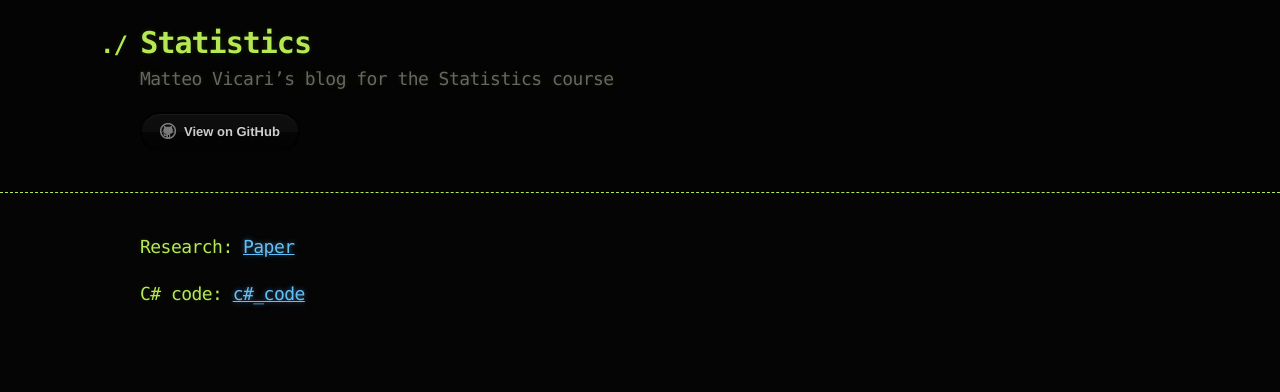
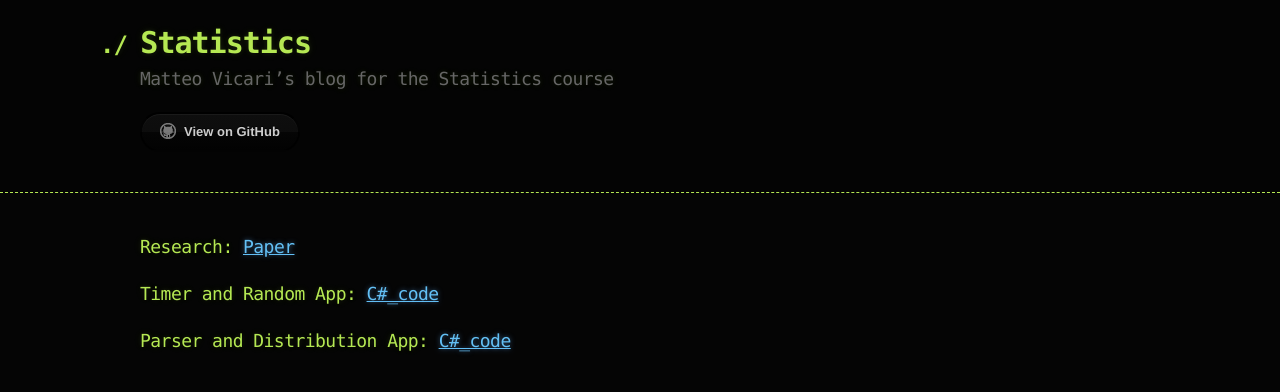
Before and after one commit to Videars/Statistics, a Jekyll site: the page built from Week2/index_page2.md, in a window 1280 px wide. Shown: the top 392 px of the page. Built offline with Jekyll 4.4.1, drawn with Linux system fonts in a browser that asks for light colours; our own code applies the rules of GitHub Pages for plain Markdown files.

Commit message:
Update index_page2.md

```diff
--- a/Week2/index_page2.md
+++ b/Week2/index_page2.md
@@ -10,4 +10,6 @@ permalink: /Week2/
 
 ### Research: [Paper](https://videars.github.io/Week2/research)
 
-### C\# code: [c\#_code](https://videars.github.io/Week2/csharpcode)
+### Timer and Random App: [C\#_code](https://github.com/Videars/videars.github.io/tree/main/Week2/Random%20And%20Timer)
+
+### Parser and Distribution App: [C\#_code](https://github.com/Videars/videars.github.io/tree/main/Week2/Distribution)
```
